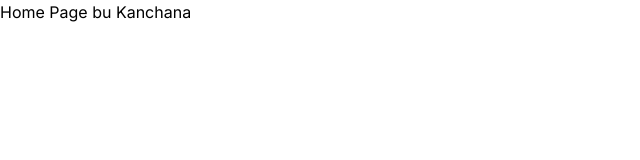
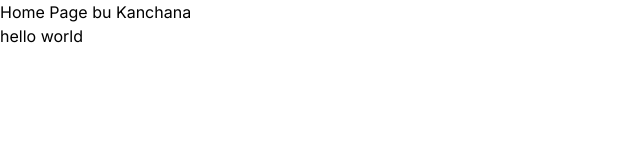
Before and after one commit to KYNASOFT/lahiru-med-app, a Next.js app: page / in a window 1280 px wide. Shown: the top 160 px of the page, without its empty margins (0-640 px from the left). Built offline with nearby package versions, Linux system fonts and the light colour scheme.

Commit message:
I have added h.w

```diff
--- a/app/page.js
+++ b/app/page.js
@@ -1,7 +1,11 @@
 
 export default function Home() {
   return (
-    <div><h1>Home Page bu Kanchana</h1></div>
+    <div>
+      <h1>Home Page bu Kanchana</h1>
+      <h1> hello world</h1>
+      </div>
+
 
     // we gonna make this app.
   );
```
